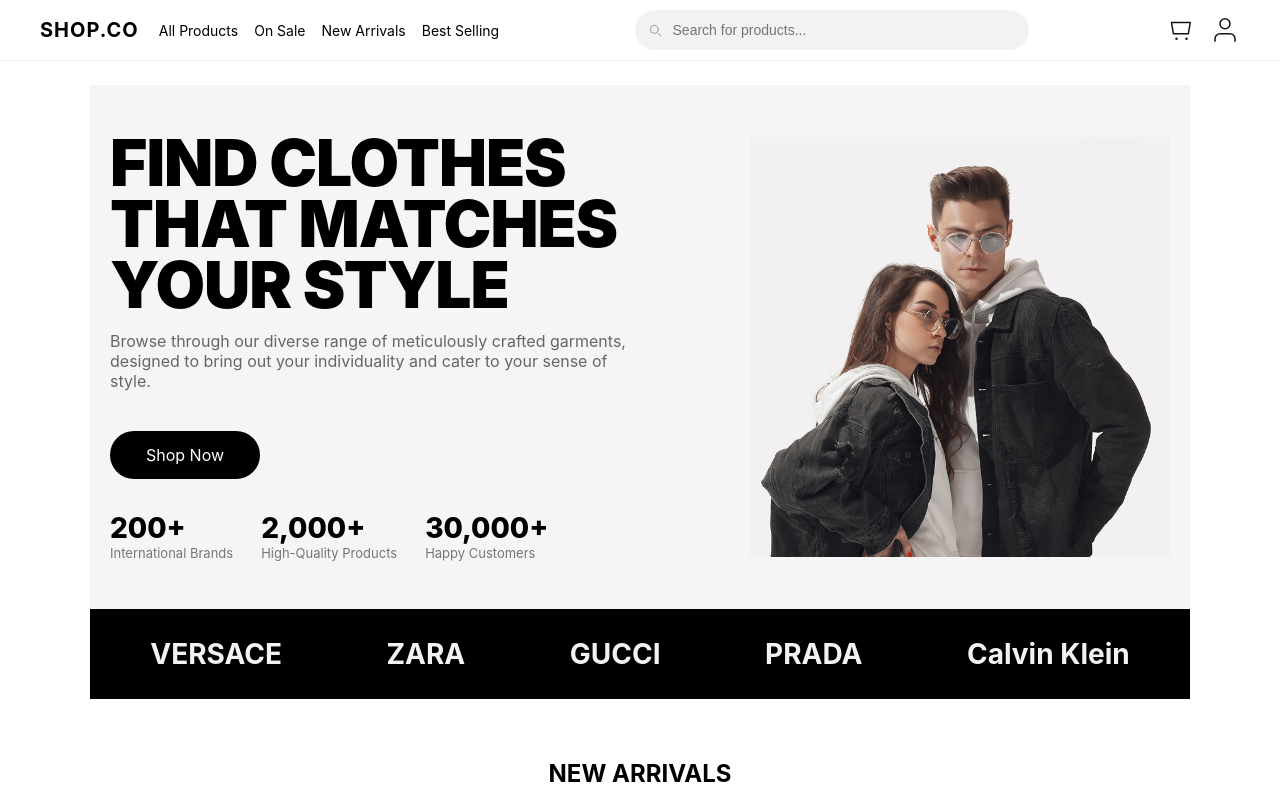
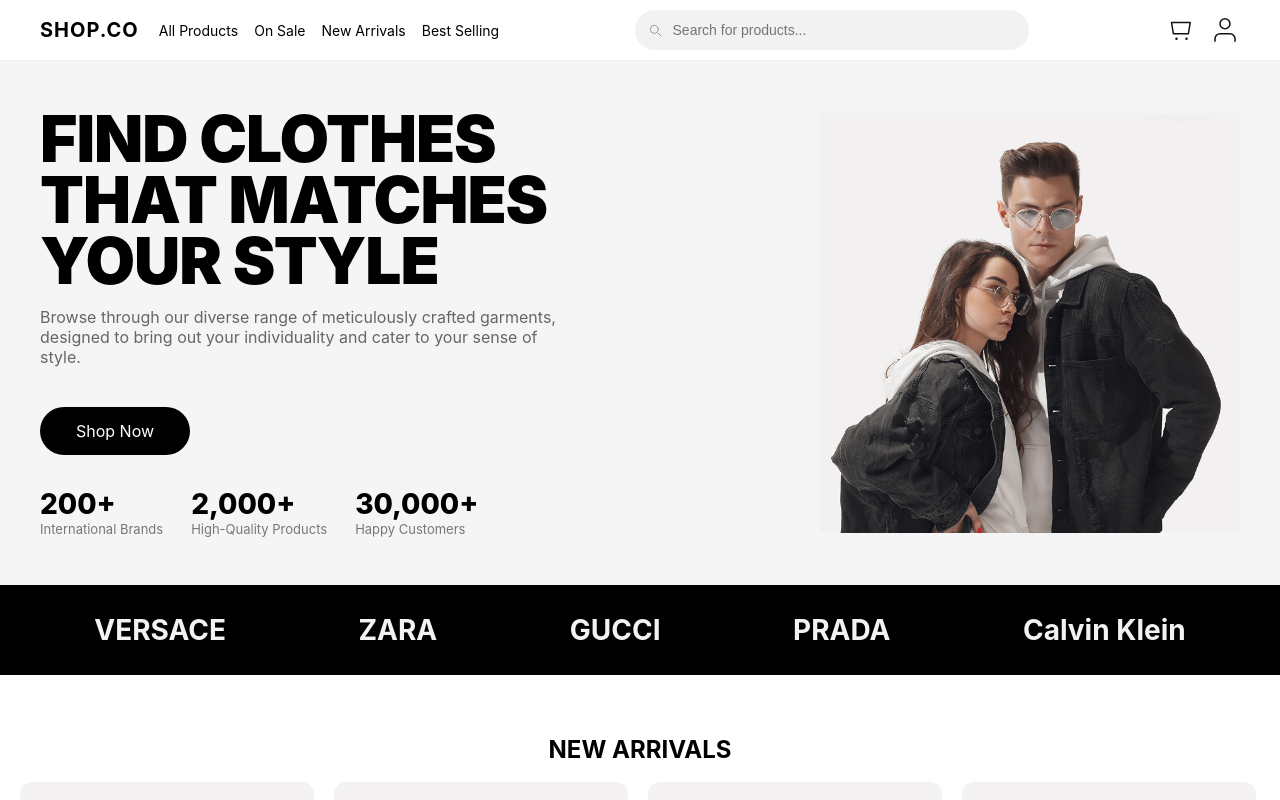
Before and after one commit to ammar-mahmoud-96/Ecommerce, a Next.js app: page / in a window 1280 px wide. Shown: the top 800 px of the page. Built offline with nearby package versions, Linux system fonts and the light colour scheme.

Commit message:
fix main page style

```diff
--- a/src/styles/globals.css
+++ b/src/styles/globals.css
@@ -3,7 +3,7 @@ body { margin: 0; font-family: -apple-system, BlinkMacSystemFont, 'Segoe UI', Ro
 a { color: #0070f3; text-decoration: none }
 
 /* Basic container */
-main { max-width: 1100px; margin: 24px auto }
+main {  }
 a{
     color:#000
 }
```
